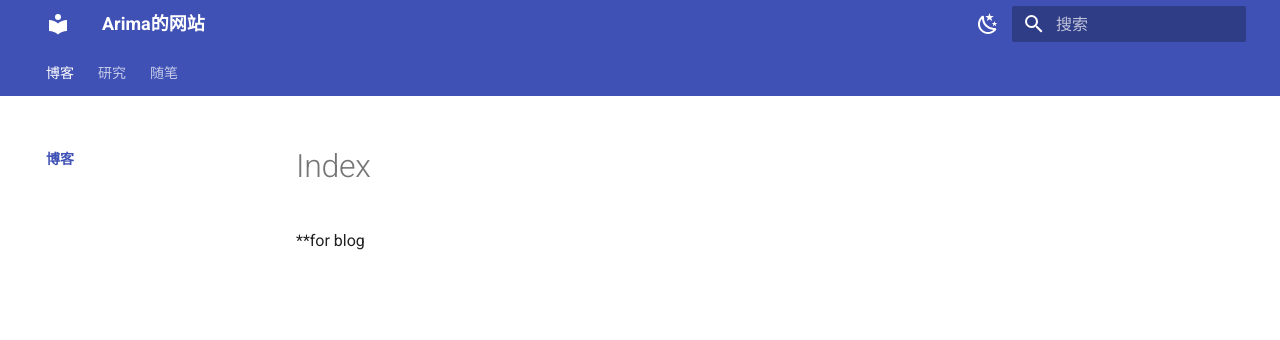
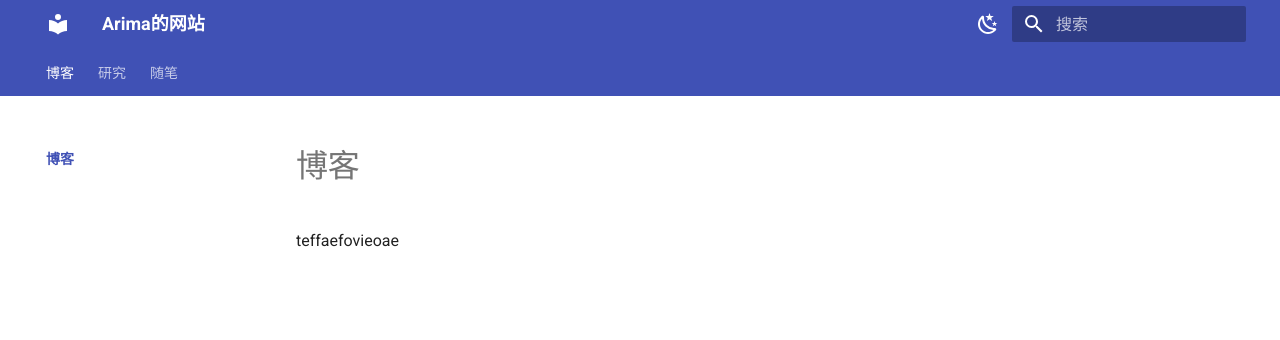
Before and after one commit to Tech-Arima/Tech-Arima.github.io, an MkDocs documentation site: the page built from docs/Blog/index.md, in a window 1280 px wide. Shown: the top 340 px of the page. Built offline with MkDocs 1.6.1 and Material for MkDocs 9.7.7, drawn with Linux system fonts in a browser that asks for light colours.

Commit message:
Update index.md

```diff
--- a/docs/Blog/index.md
+++ b/docs/Blog/index.md
@@ -1 +1,3 @@
-**for blog
+# 博客
+
+teffaefovieoae
```
